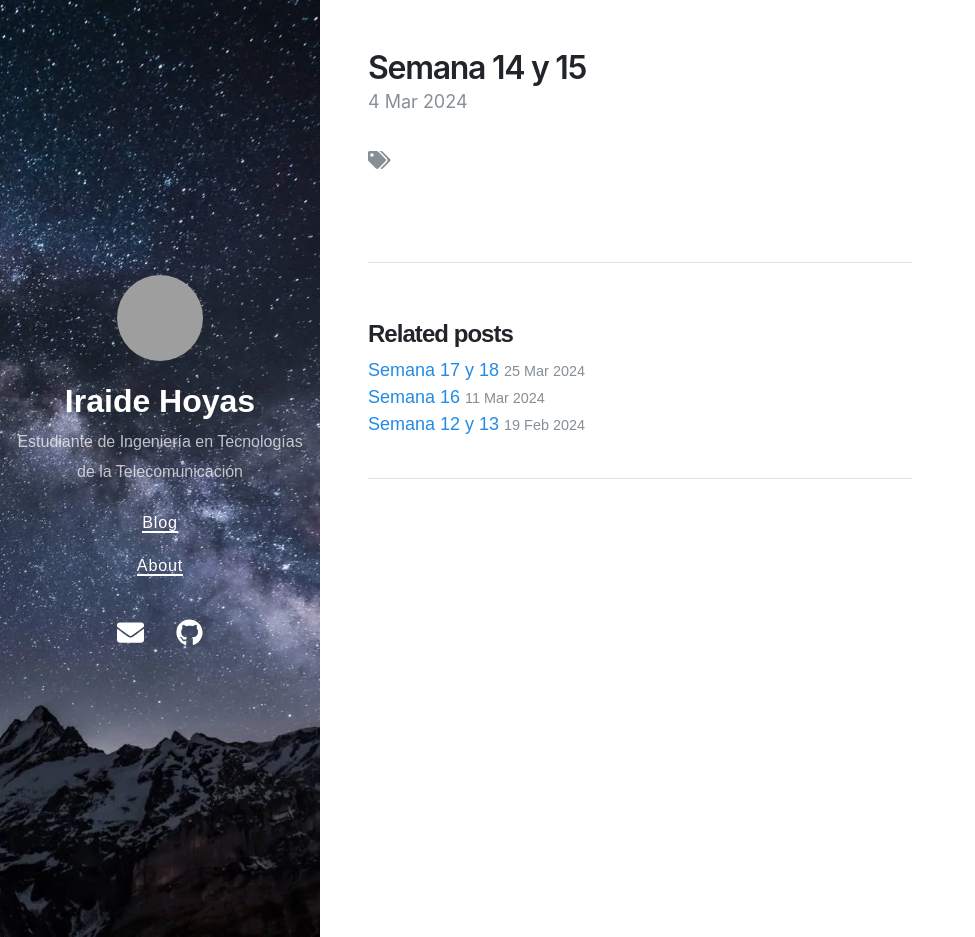
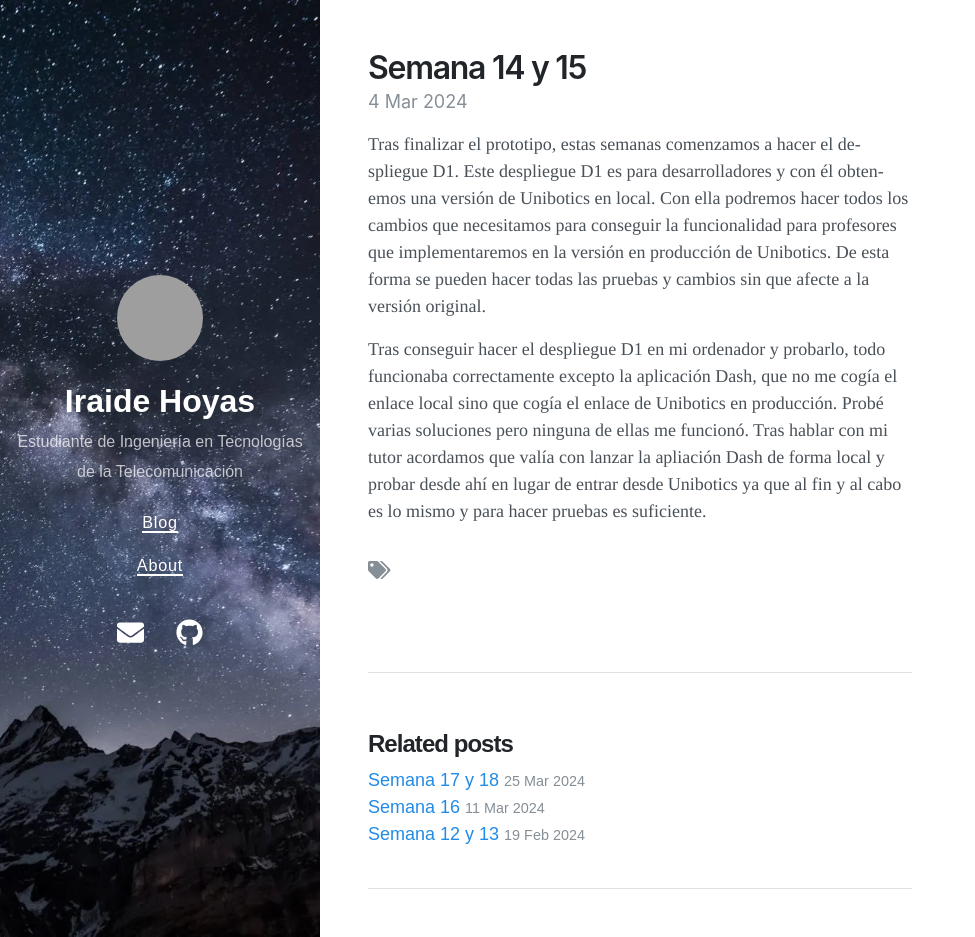
Before and after one commit to RoboticsLabURJC/2023-tfg-iraide-hoyas, a Jekyll site: the page built from docs/_posts/2024-03-04-Semana14y15.md, in a window 1280 px wide and 937 px high. Shown: the whole window, without its empty margins (0-975 px from the left). Built offline with Jekyll 4.4.1, drawn with Linux system fonts in a browser that asks for light colours; nearby versions of some CDN libraries; grey boxes are pictures that could not be loaded.

Commit message:
post semana 14 y 15

```diff
--- a/docs/_posts/2024-03-04-Semana14y15.md
+++ b/docs/_posts/2024-03-04-Semana14y15.md
@@ -2,3 +2,12 @@
 layout: post
 title: Semana 14 y 15
 ---
+Tras finalizar el prototipo, estas semanas comenzamos a hacer el despliegue D1. Este despliegue D1 es para
+desarrolladores y con él obtenemos una versión de Unibotics en local. Con ella podremos hacer todos los cambios que
+necesitamos para conseguir la funcionalidad para profesores que implementaremos en la versión en producción de
+Unibotics. De esta forma se pueden hacer todas las pruebas y cambios sin que afecte a la versión original.
+
+Tras conseguir hacer el despliegue D1 en mi ordenador y probarlo, todo funcionaba correctamente excepto la aplicación
+Dash, que no me cogía el enlace local sino que cogía el enlace de Unibotics en producción. Probé varias soluciones
+pero ninguna de ellas me funcionó. Tras hablar con mi tutor acordamos que valía con lanzar la apliación Dash de forma local y probar desde ahí en lugar de entrar desde Unibotics ya que al fin y al cabo es lo mismo y para hacer pruebas
+es suficiente.
```
